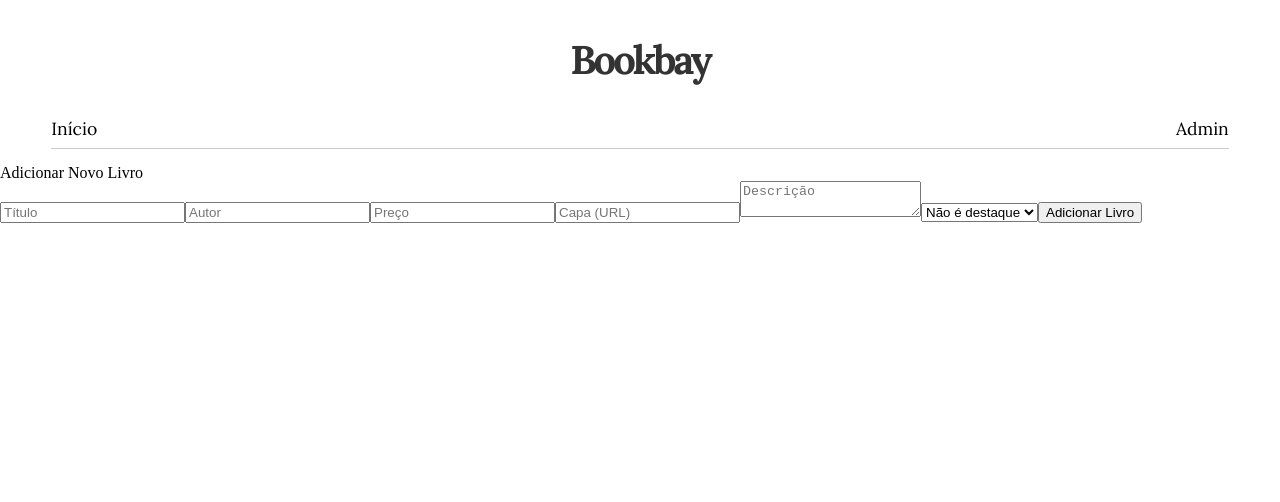
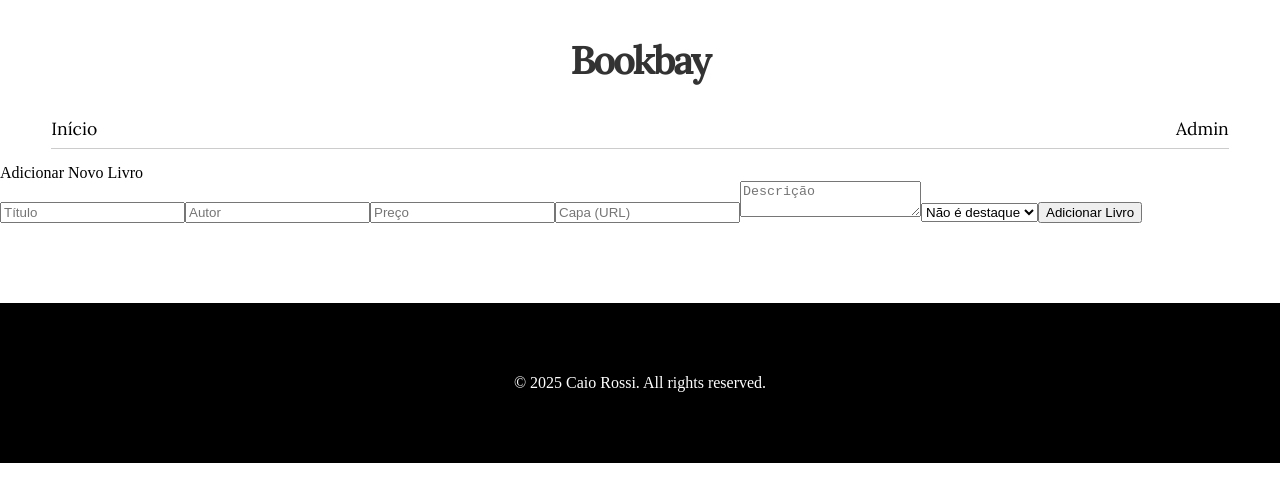
Before and after one commit to Caiorossi00/Bookbay-frontend, a React (Vite) app: page /admin/book/new in a window 1280 px wide. Shown: the top 502 px of the page. Built offline with nearby package versions, Linux system fonts and the light colour scheme.

Commit message:
feat: add Footer component and integrate it into App; create Footer styles

```diff
--- a/src/App.jsx
+++ b/src/App.jsx
@@ -1,11 +1,12 @@
-import React from 'react';
-import { BrowserRouter as Router, Route, Routes } from 'react-router-dom';
-import VitrinePage from './pages/Home';
-import AdminDashboard from './pages/AdminDashoard';
-import AdminPage from './components/Admin/AdminPage';
-import NewBook from './components/Admin/NewBook';
+import React from "react";
+import { BrowserRouter as Router, Route, Routes } from "react-router-dom";
+import VitrinePage from "./pages/Home";
+import AdminDashboard from "./pages/AdminDashoard";
+import AdminPage from "./components/Admin/AdminPage";
+import NewBook from "./components/Admin/NewBook";
 import "./App.css";
-import Navbar from './components/Navbar';
+import Navbar from "./components/Navbar";
+import Footer from "./components/Footer";
 
 function App() {
   return (
@@ -17,6 +18,7 @@ function App() {
         <Route path="/admin/book/new" element={<NewBook />} />
         <Route path="/admin/book/:id" element={<AdminPage />} />
       </Routes>
+      <Footer />
     </Router>
   );
 }
--- /dev/null
+++ b/src/components/Footer.jsx
@@ -0,0 +1,12 @@
+import React from "react";
+import "../styles/Footer.scss";
+
+const Footer = () => {
+  return (
+    <footer className="footer">
+      <p>© 2025 Caio Rossi. All rights reserved.</p>
+    </footer>
+  );
+};
+
+export default Footer;
--- /dev/null
+++ b/src/styles/Footer.scss
@@ -0,0 +1,10 @@
+.footer {
+  background-color: #000;
+  color: #fff;
+  text-align: center;
+  margin-top: 10vh;
+  min-height: 20vh;
+  display: flex;
+  flex-direction: column;
+  justify-content: center;
+}
```
